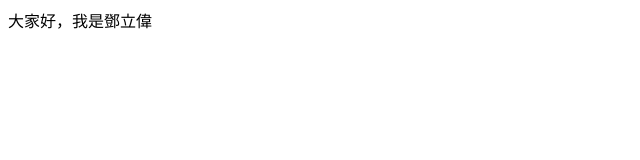
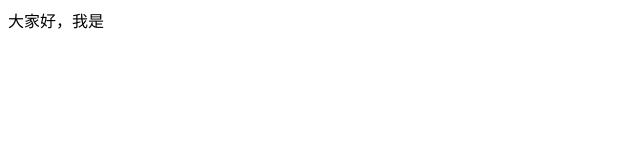
Before and after one commit to Xiaoweiwei4869/lalahaha, a plain HTML site: page index.html in a window 1280 px wide. Shown: the full height of the page, 0-640 px from the left. Drawn offline with Linux system fonts and the light colour scheme.

Commit message:
Update index.html

```diff
--- a/index.html
+++ b/index.html
@@ -1,8 +1,8 @@
 <HTML>
 <HEAD>
-<TITLE>歡迎大家參觀鄧立偉的自我介紹</TITLE>
+<TITLE>歡迎大家參觀的自我介紹</TITLE>
 </HEAD>
 <BODY>
-大家好，我是鄧立偉
+大家好，我是
 </BODY>
 </HTML>
```
